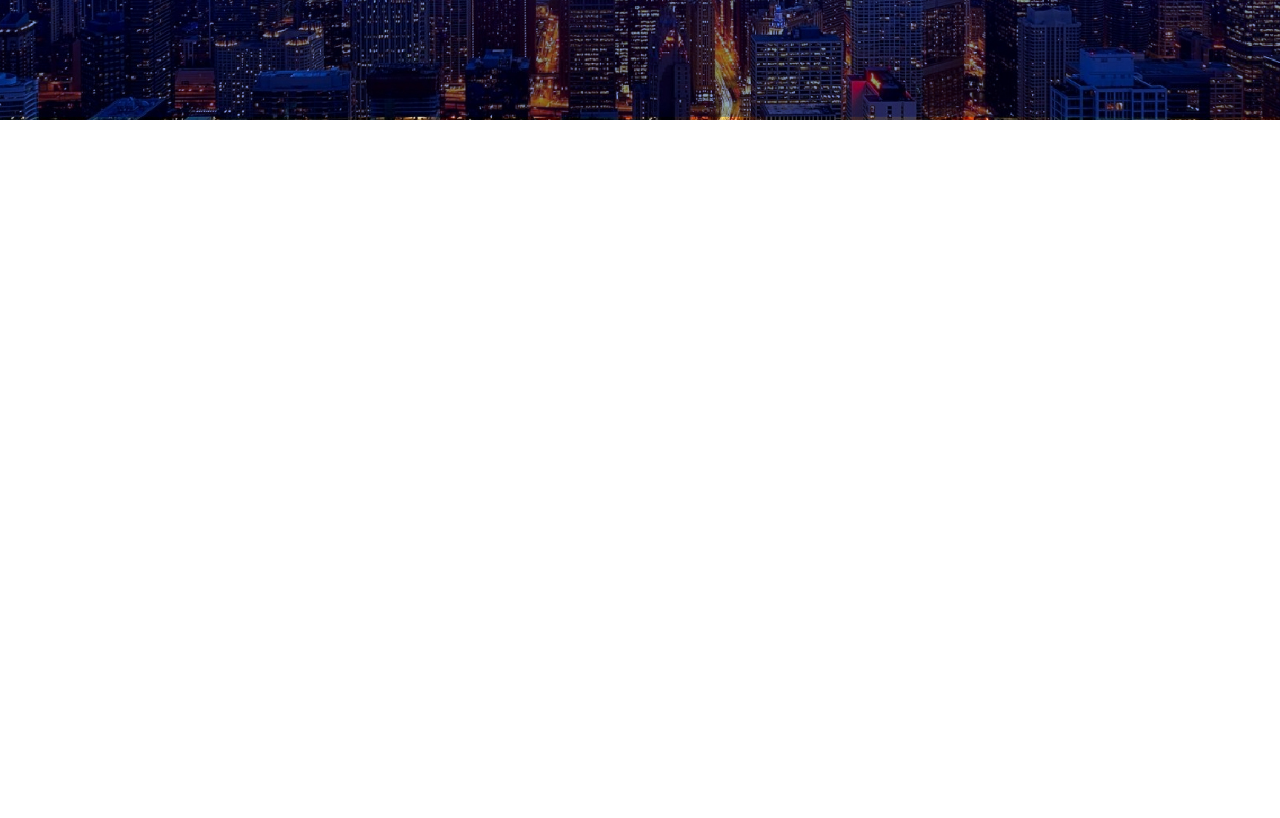
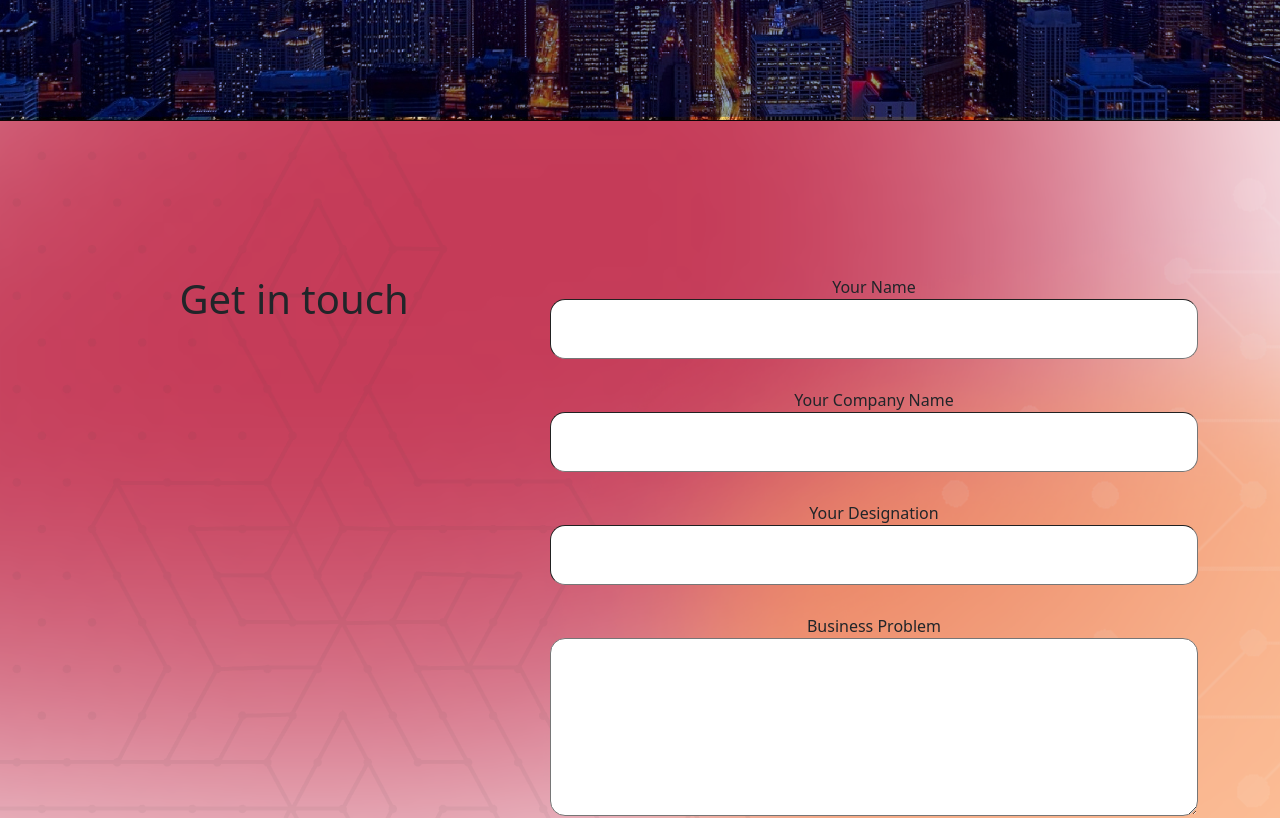
Before and after one commit to HuestormGit/datacharya, a React (Create React App) app: page / in a window 1280 px wide. Shown: the part 680-1498 px from the top of the page. Before the commit the page ends 800 px from the top, so only its background shows below. Built offline with nearby package versions, Linux system fonts and the light colour scheme; a web font is replaced by a local one.

Commit message:
Update App.js

```diff
--- a/src/App.js
+++ b/src/App.js
@@ -1,6 +1,7 @@
 // import logo from './logo.svg';
 import ComingSoon from "./components/ComingSoon/ComingSoon";
 // import ComingSoon from "./components/comming/ComingSoon";
+import Contact from "./pages/Contact/Contact";
 import './App.css';
 
 function App() {
@@ -8,6 +9,7 @@ function App() {
     <div className="App">
 
       <ComingSoon />
+      <Contact />
 
     </div>
   );
```
